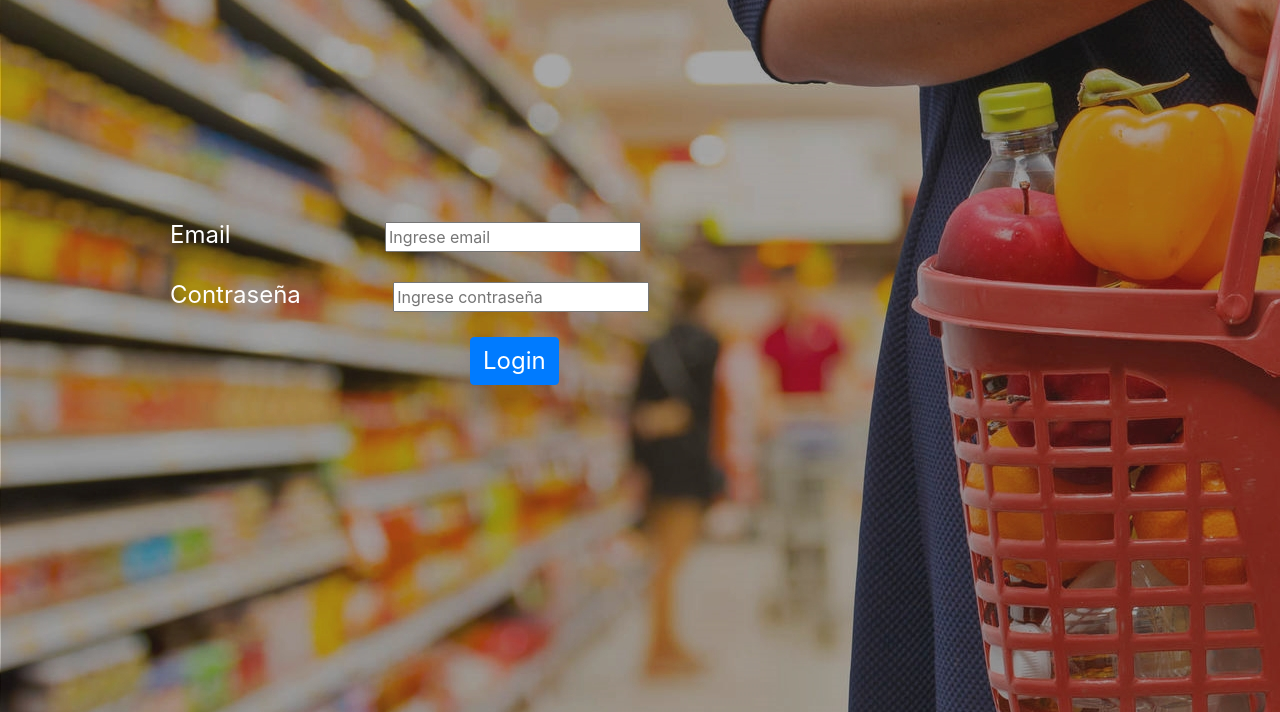
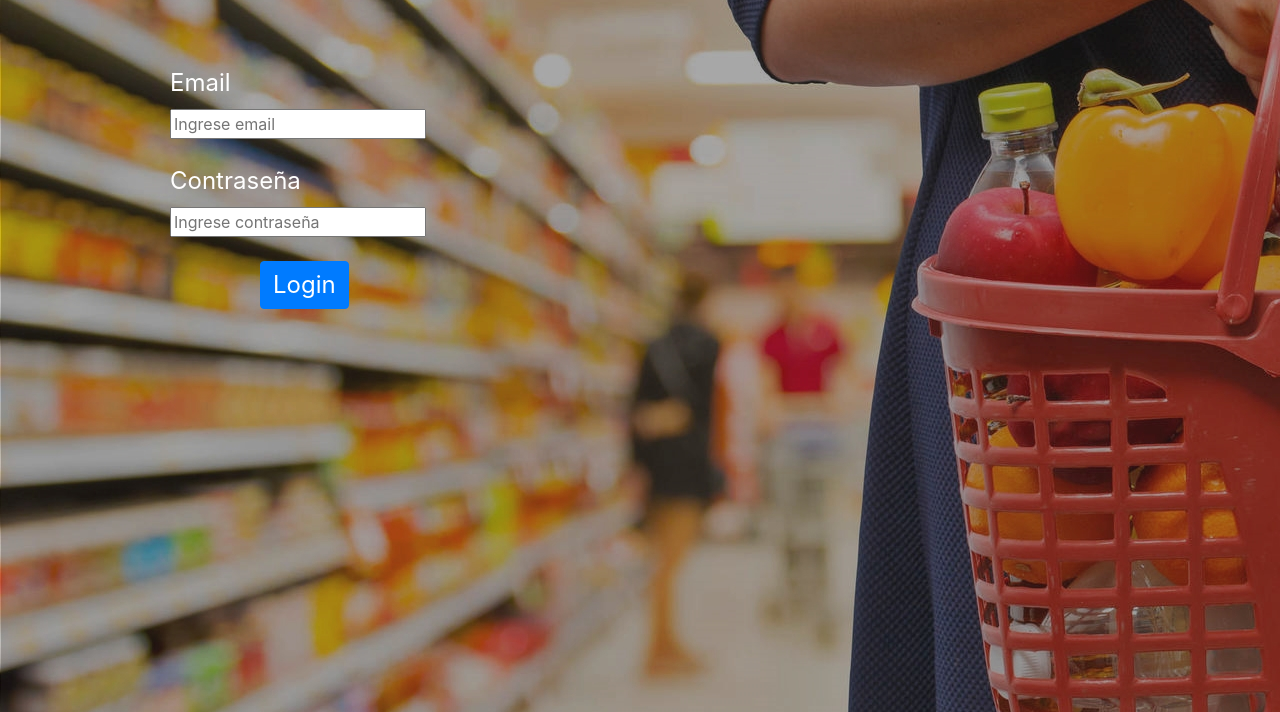
Before and after one commit to pedrog31/ventas-supermercado, a website with bundled scripts: page app/index.html in a window 1280 px wide. Shown: the part 88-800 px from the top of the page. Built offline with nearby package versions, Linux system fonts and the light colour scheme.

Commit message:
Update index.html

```diff
--- a/app/index.html
+++ b/app/index.html
@@ -17,28 +17,28 @@
 </head>
 
 <body class="bg-dark" background="fondoInicial.jpg">
-  <!--<div class="container">
-  <div class="row">
-    <div class="card card-login mx-auto mt-5">-->
-	<div class="card-header" style="color:white; text-align: center; font-size: 250%;">Bienvenido al Super Mercado</div>
+
+
+    <div class="card-header" style="color:white; font-size: 250%;">Bienvenido al Super Mercado</div>
 
       <div class="card-body">
         <form name="form1">
-          <div class="form-group">
-            <label for="exampleInputEmail1" style="color:white; margin-left: 150px; margin-top: 200px; font-size: 150%;" >Email</label>
-            <input  name="inputEmail" id="inputEmail" type="email" aria-describedby="emailHelp" placeholder="Ingrese email" style="margin-left: 150px;" required>
-          </div>
-          <div class="form-group">
-            <label for="exampleInputPassword1" style="color:white; margin-left: 150px; font-size: 150%;">Contraseña</label>
-            <input  name="inputPassword" id="inputPassword" type="password" placeholder="Ingrese contraseña" style="margin-left: 88px;" required>
-          </div>
-          <a class="btn btn-primary" onclick="validar()" href="#" style="margin-left: 450px; font-size: 150%;" >Login</a>
+          <br>
+		  <br>
+            <label for="exampleInputEmail1" style="color:white; margin-left: 150px; font-size: 150%;" >Email</label>
+            <br><input  name="inputEmail" id="inputEmail" type="email" style="margin-left: 150px;" aria-describedby="emailHelp" placeholder="Ingrese email" required>
+
+			<br>
+			<br><label for="exampleInputPassword1" style="color:white; font-size: 150%; margin-left: 150px;">Contraseña</label>
+            <br><input  name="inputPassword" id="inputPassword" type="password" style="margin-left: 150px;" placeholder="Ingrese contraseña" required>
+
+          <br>
+		  <br><a class="btn btn-primary" onclick="validar()" href="#" style="font-size: 150%; margin-left: 240px;" >Login</a>
           <!-- <a class="btn btn-primary btn-block" href="index.html">Login</a> -->
-        <!--</form>
+        </form>
       </div>
-    </div>-->
-	</div>
-  </div>
+
+
   <!-- Bootstrap core JavaScript-->
   <script src="vendor/jquery/jquery.min.js"></script>
   <script src="vendor/popper/popper.min.js"></script>
```
